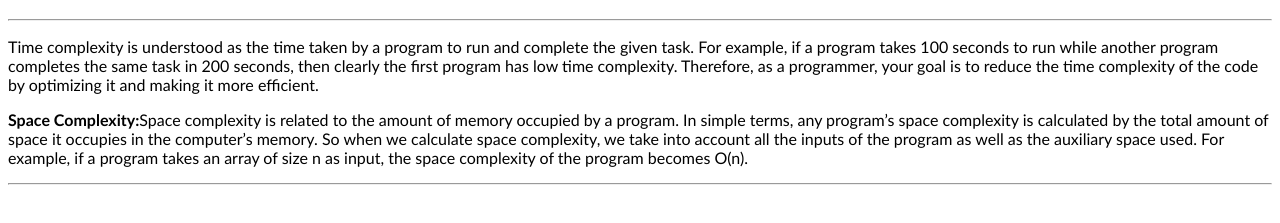
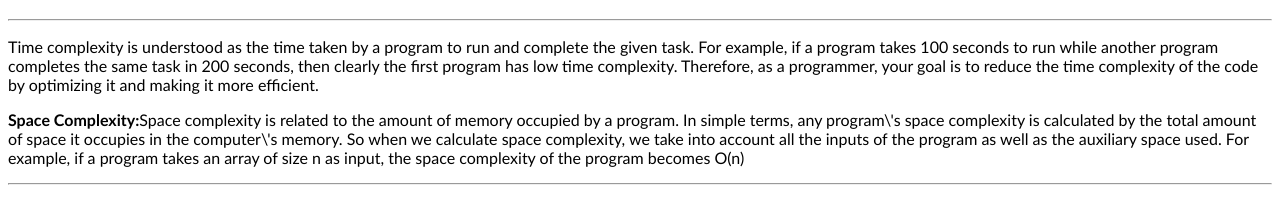
Before and after one commit to acciojob/time-and-space-complexity-Sakshi-WARKAD, a website: page main.html in a window 1280 px wide. Shown: the part 63-286 px from the top of the page. Drawn offline with Linux system fonts and the light colour scheme.

Commit message:
created a submission

```diff
--- a/main.html
+++ b/main.html
@@ -15,7 +15,9 @@
 <div>
 	<p>Time complexity is understood as the time taken by a program to run and complete the given task. For example, if a program takes 100 seconds to run while another program completes the same task in 200 seconds, then clearly the first program has low time complexity. Therefore, as a programmer, your goal is to reduce the time complexity of the code by optimizing it and making it more efficient.</p>
 </div>
-<p><b>Space Complexity:</b>Space complexity is related to the amount of memory occupied by a program. In simple terms, any program’s space complexity is calculated by the total amount of space it occupies in the computer’s memory. So when we calculate space complexity, we take into account all the inputs of the program as well as the auxiliary space used. For example, if a program takes an array of size n as input, the space complexity of the program becomes O(n).</p>
+<div>
+	<p><b>Space Complexity:</b>Space complexity is related to the amount of memory occupied by a program. In simple terms, any program\'s space complexity is calculated by the total amount of space it occupies in the computer\'s memory. So when we calculate space complexity, we take into account all the inputs of the program as well as the auxiliary space used. For example, if a program takes an array of size n as input, the space complexity of the program becomes O(n)</p>
+</div>
 <hr>
 </body>
 
```
